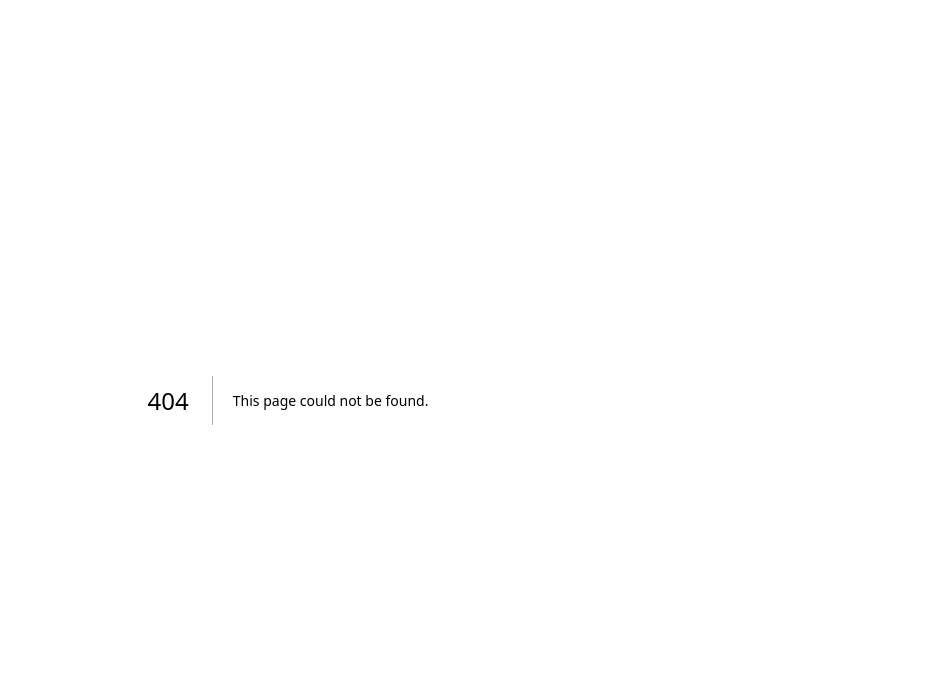
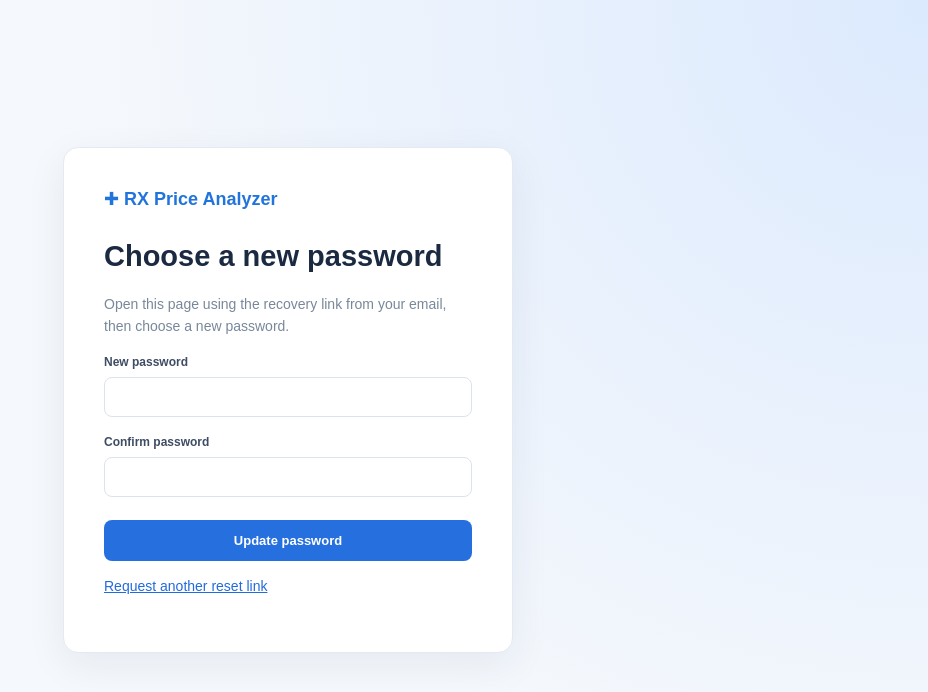
Before and after one commit to rahulbavasiya22/RX-PRICE-ANALYZER, a Next.js app: page /reset-password in a window 1280 px wide. Before the commit this address had no page. Shown: the top 692 px of the page, without its empty margins (352-1280 px from the left). Built offline with nearby package versions, Linux system fonts and the light colour scheme.

Commit message:
Add password recovery completion page

```diff
--- /dev/null
+++ b/app/reset-password/page.tsx
@@ -0,0 +1,22 @@
+'use client';
+import {useState,type FormEvent} from 'react';
+import Link from 'next/link';
+import {useRouter} from 'next/navigation';
+import {createClient} from '@/lib/supabase/client';
+export default function ResetPasswordPage(){
+ const router=useRouter(),[password,setPassword]=useState(''),[confirm,setConfirm]=useState(''),[message,setMessage]=useState(''),[busy,setBusy]=useState(false);
+ async function submit(e:FormEvent<HTMLFormElement>){
+  e.preventDefault();
+  if(password!==confirm){setMessage('Passwords do not match.');return}
+  setBusy(true);setMessage('');
+  const supabase=createClient();
+  const {data}=await supabase.auth.getUser();
+  if(!data.user){setBusy(false);setMessage('Your recovery link has expired or is invalid. Please request a new password reset email.');return}
+  const {error}=await supabase.auth.updateUser({password});
+  setBusy(false);
+  if(error){setMessage(error.message);return}
+  setMessage('Your password has been updated. Redirecting to the dashboard.');
+  router.replace('/dashboard');router.refresh();
+ }
+ return <main className="auth"><div className="authcard"><div className="logo">✚ <strong>RX Price Analyzer</strong></div><h1>Choose a new password</h1><p>Open this page using the recovery link from your email, then choose a new password.</p><form onSubmit={submit}><label>New password<input type="password" minLength={8} autoComplete="new-password" required value={password} onChange={e=>setPassword(e.target.value)}/></label><label>Confirm password<input type="password" minLength={8} autoComplete="new-password" required value={confirm} onChange={e=>setConfirm(e.target.value)}/></label><button className="primary full" disabled={busy}>{busy?'Updating…':'Update password'}</button></form>{message&&<p role="status">{message}</p>}<p><Link href="/forgot-password">Request another reset link</Link></p></div></main>;
+}
```
